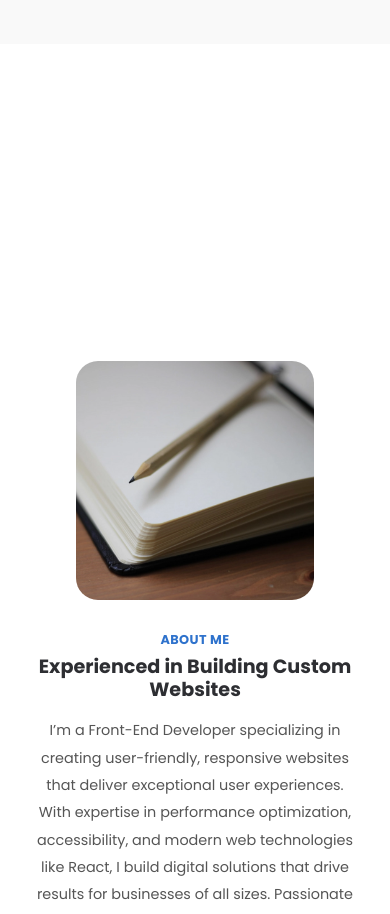
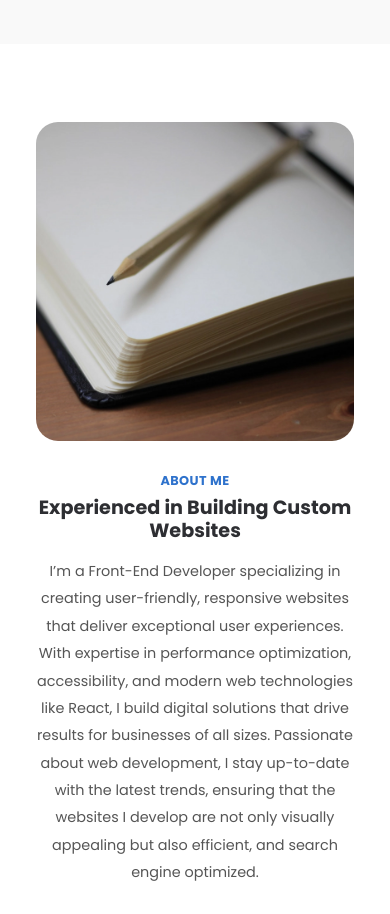
Before and after one commit to SpizhovyiMaxDev/portfolio, a React (Vite) app: page / in a window 390 px wide. Shown: the part 800-1714 px from the top of the page. Built offline with nearby package versions, Linux system fonts and the light colour scheme.

Commit message:
About section updates

```diff
--- a/src/sections/About/About.module.css
+++ b/src/sections/About/About.module.css
@@ -34,9 +34,7 @@
 
 @media (max-width:60em){
     .aboutImageContainer{
-        width: 75%;
         margin: 0 auto;
-        padding-top: 75%;
     }
 
     .aboutContainer{
```
